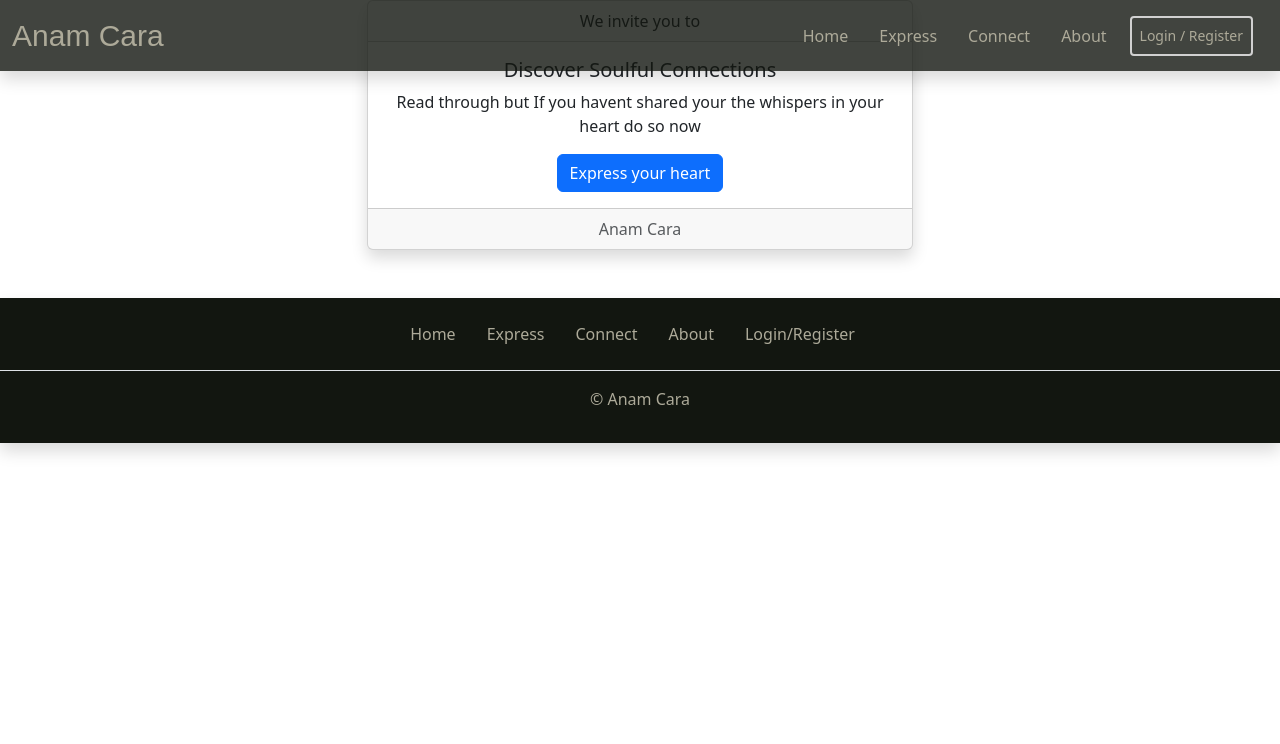
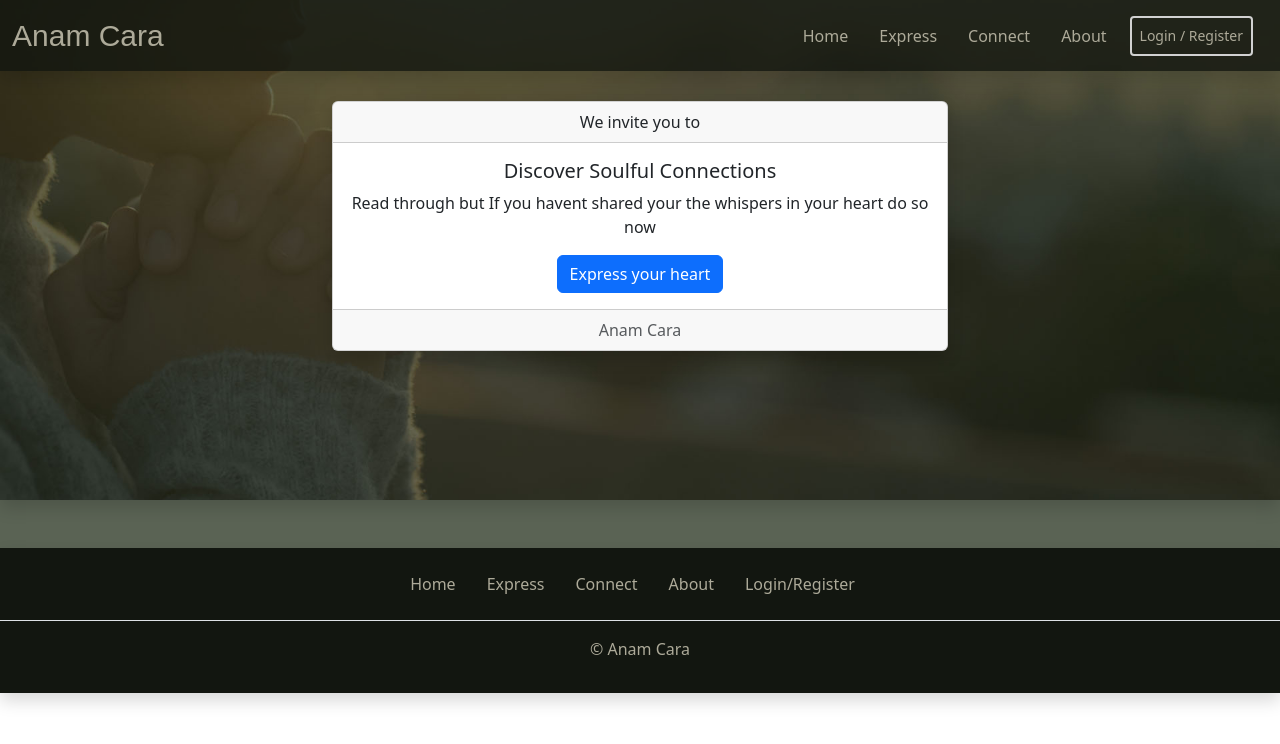
Before and after one commit to PhilEllis/AnamCara-milestone-3, a Flask app: page /notes in a window 1280 px wide. Shown: the top 744 px of the page. Run offline with Flask 3, Linux system fonts and the light colour scheme; data that the repository does not hold is empty; some libraries are stand-ins or nearby versions.

Commit message:
Feat!: styling added to notes, add & edit notes

```diff
--- a/notemanager/static/css/style.css
+++ b/notemanager/static/css/style.css
@@ -80,6 +80,18 @@
     color: #ADAA99;
   }
 
+   /*--------------------------------------------------------------
+  # Notes Hero
+  --------------------------------------------------------------*/
+  #notes-hero {
+    width: 100%;
+    min-height: 500px;
+    background: url("../img/hero-bg.jpg") repeat scroll center center/cover;
+    position: relative;
+    margin-left: 0;
+    margin-right: 0;
+    color: #ADAA99;
+  }
   /*--------------------------------------------------------------
 # Services
 --------------------------------------------------------------*/
@@ -163,6 +175,36 @@
     color: #ADAA99;
   }
 
+/*--------------------------------------------------------------
+  # Notes Display
+  --------------------------------------------------------------*/
+  #notes-display {
+    background-color: rgba(90, 99, 84, 1);
+  }
+
+/*--------------------------------------------------------------
+  # Notes Add
+  --------------------------------------------------------------*/
+  #notes-add {
+    background-color: rgba(90, 99, 84, 1);
+  }
+
+  #notes-add .form-margin {
+    margin-top: 120px;
+    margin-bottom: 70px;
+  }
+
+  /*--------------------------------------------------------------
+  # Notes edit
+  --------------------------------------------------------------*/
+  #notes-edit {
+    background-color: rgba(90, 99, 84, 1);
+  }
+
+  #notes-edit .form-margin {
+    margin-top: 120px;
+    margin-bottom: 70px;
+  }
   /*--------------------------------------------------------------
   # Footer
   --------------------------------------------------------------*/
--- a/notemanager/templates/add_note.html
+++ b/notemanager/templates/add_note.html
@@ -1,9 +1,10 @@
 {% extends "base.html" %}
 {% block content %}
 
+<section id="notes-add" class="d-flex align-items-center justify-content-center">
 <div class="container">
   <div class="row d-flex justify-content-center align-items-center">
-    <div class="col-10">
+    <div class="col-10 form-margin">
 <div class="card text-center shadow">
     <div class="card-header">
       Featured
@@ -79,5 +80,6 @@
 </div>
 </div>
 </div>
+</section>
 
 {% endblock %}
--- a/notemanager/templates/edit_note.html
+++ b/notemanager/templates/edit_note.html
@@ -1,9 +1,10 @@
 {% extends "base.html" %}
 {% block content %}
 
+<section id="notes-edit" class="d-flex align-items-center justify-content-center">
 <div class="container">
   <div class="row d-flex justify-content-center align-items-center">
-    <div class="col-10">
+    <div class="col-10 form-margin">
 <div class="card text-center shadow">
     <div class="card-header">
       Featured
@@ -79,5 +80,5 @@
 </div>
 </div>
 </div>
-
+</section>
 {% endblock %}
--- a/notemanager/templates/notes.html
+++ b/notemanager/templates/notes.html
@@ -1,7 +1,7 @@
 {% extends "base.html" %}
 {% block content %}
-
-<div class="container">
+<section id="notes-hero" class="d-flex align-items-center justify-content-center shadow">
+<div class="container-fluid">
   <div class="row d-flex justify-content-center align-items-center">
     <div class="col-6">
       <div class="card text-center mb-5 shadow">
@@ -20,9 +20,11 @@
     </div>
   </div>
 </div>
+</section>
 
+<section id="notes-display" class="d-flex align-items-center justify-content-center">
 <div class="container">
-  <div class="row d-flex justify-content-center align-items-center">
+  <div class="row d-flex justify-content-center align-items-center mb-5">
     {% for note in notes %}
     <div class="col-10">
       {% if note.publish_date|past_publish_date %}
@@ -78,5 +80,6 @@
     </div>
   </div>
 </div>
+</section>
 
 {% endblock %}
```
